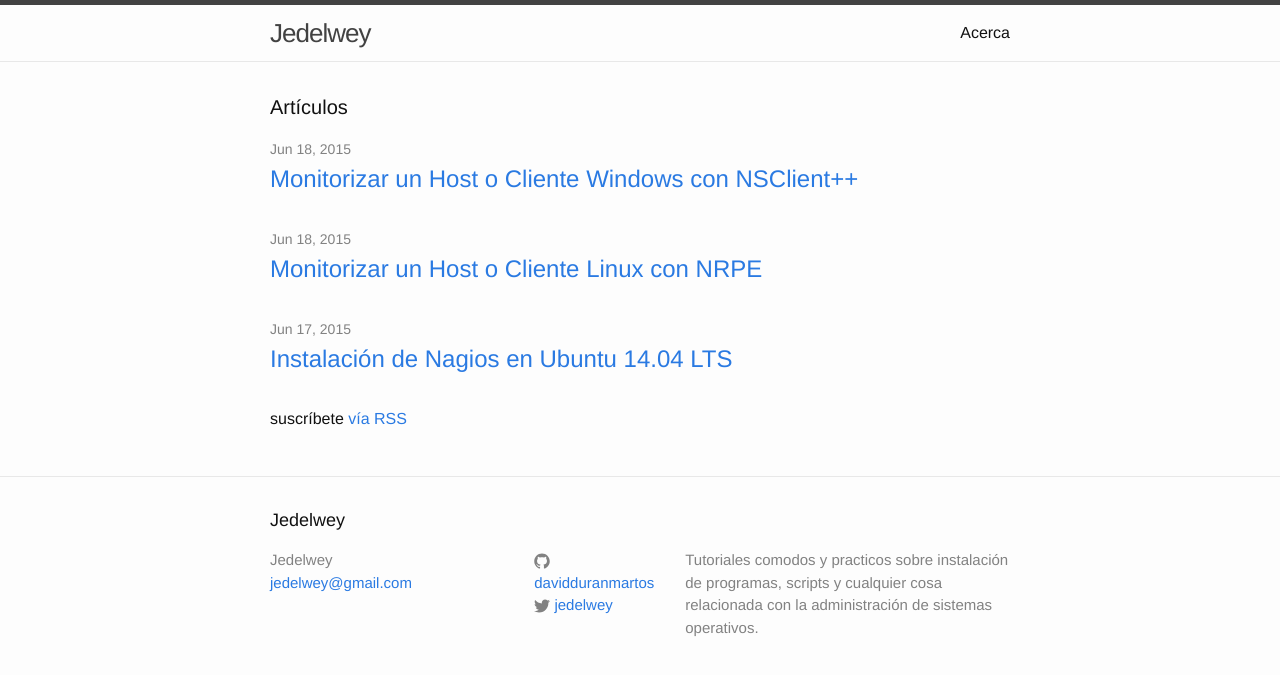
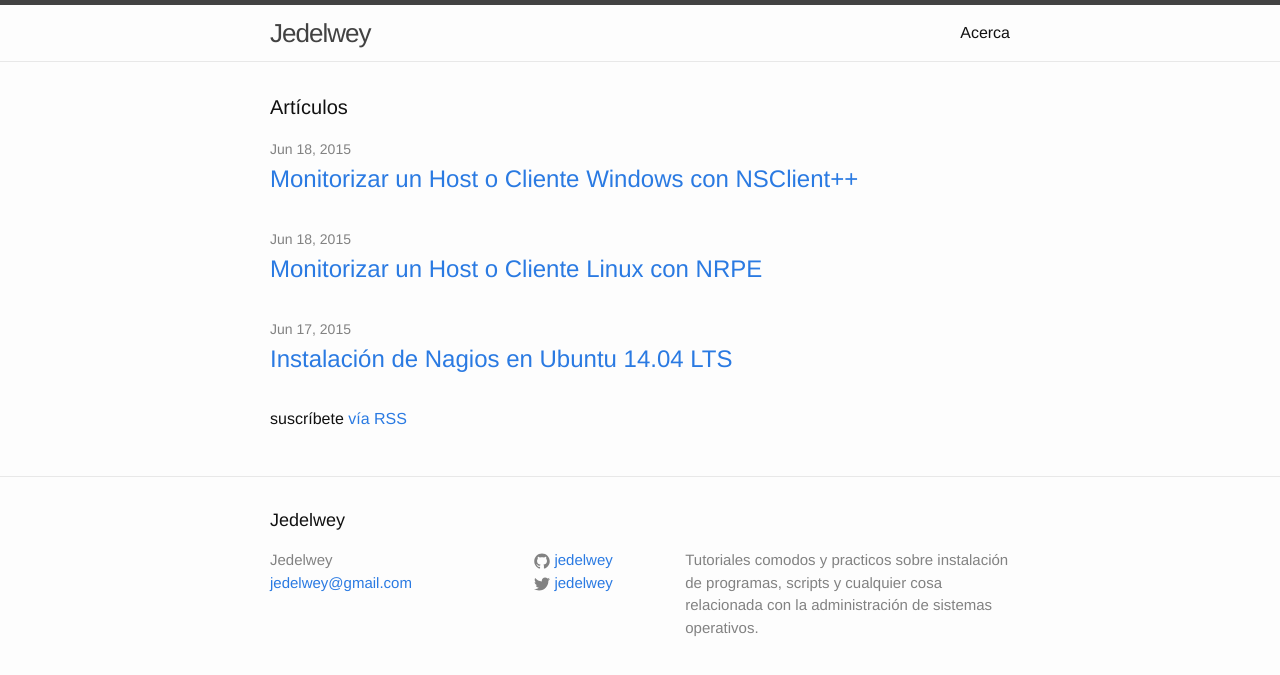
Before and after one commit to jedelwey/jedelwey.github.io, a Jekyll site: the page built from index.html, in a window 1280 px wide. Shown: the top 675 px of the page. Built offline with Jekyll 4.4.1, drawn with Linux system fonts in a browser that asks for light colours.

Commit message:
Change username
Change username to jedelwey on github

```diff
--- a/_config.yml
+++ b/_config.yml
@@ -7,7 +7,7 @@ description: > # this means to ignore newlines until "baseurl:"
 baseurl: "" # the subpath of your site, e.g. /blog/
 url: "http://jedelwey.com" # the base hostname & protocol for your site
 twitter_username: jedelwey
-github_username:  davidduranmartos
+github_username:  jedelwey
 
 # Build settings
 markdown: kramdown
```
